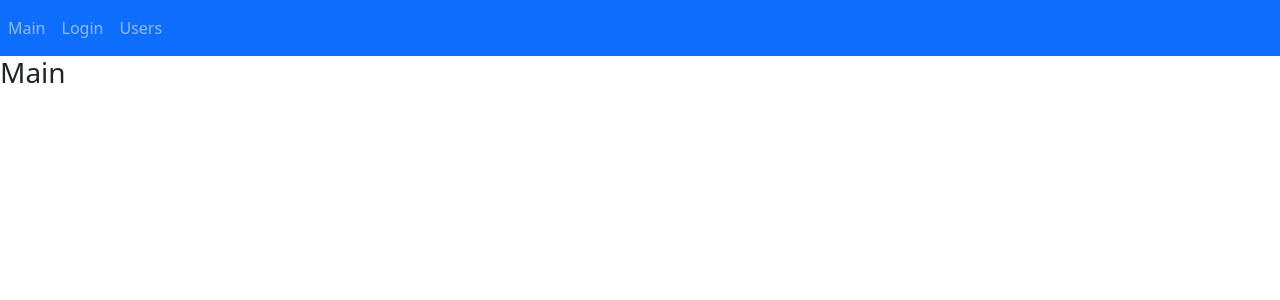
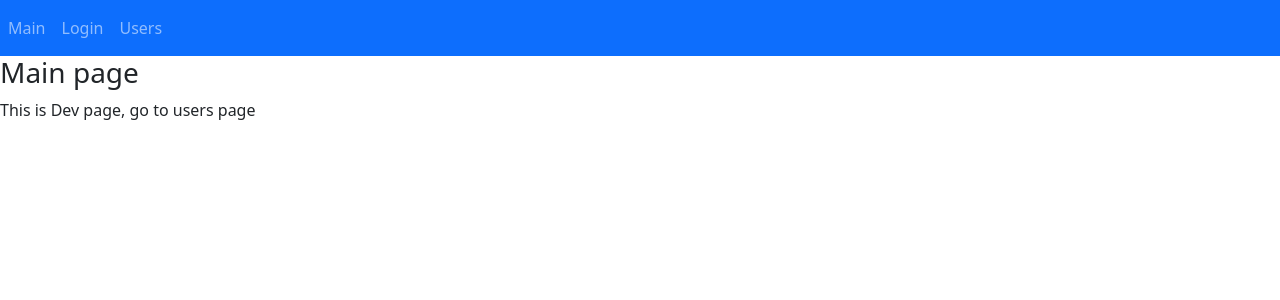
Before and after one commit to Aleksei-code/fast_dating-react_project, a React (Create React App) app: page / in a window 1280 px wide. Shown: the top 300 px of the page. Built offline with nearby package versions, Linux system fonts and the light colour scheme.

Commit message:
main page changes

```diff
--- a/src/layouts/main.jsx
+++ b/src/layouts/main.jsx
@@ -5,7 +5,8 @@ const Main = () => {
     return (
         <>
             <NavBar />
-            <h3> Main</h3>
+            <h3> Main page</h3>
+            <p> This is Dev page, go to users page</p>
         </>
     );
 };
```
